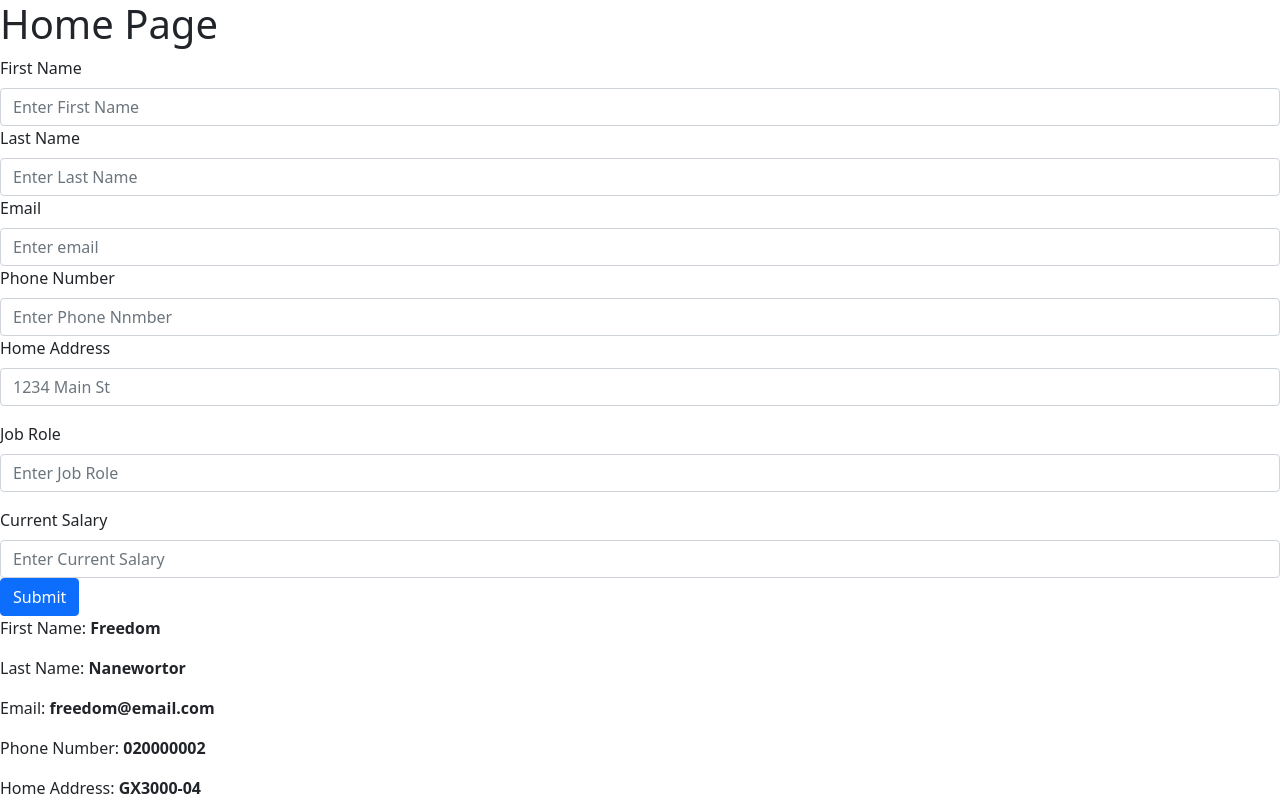
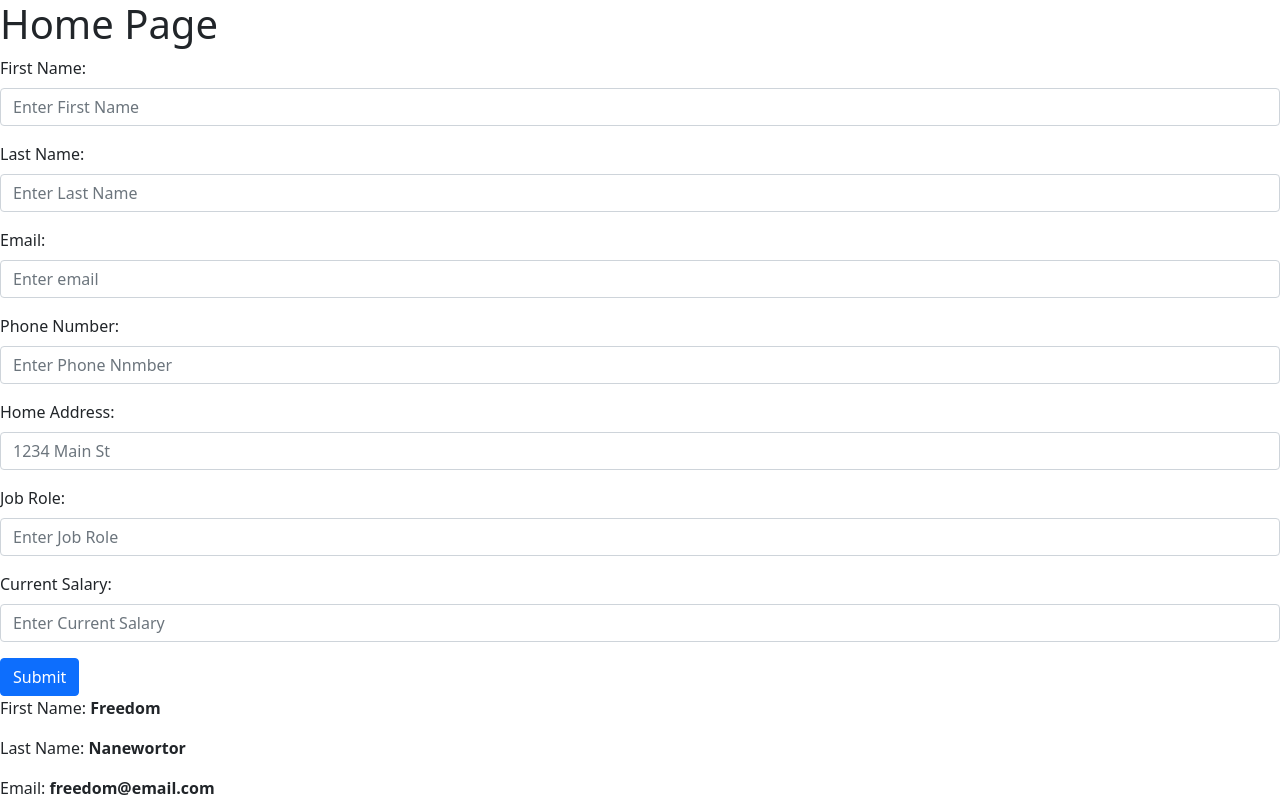
Before and after one commit to Freedom-seven/fe-tech, a React (Create React App) app: page / in a window 1280 px wide. Shown: the top 800 px of the page. Built offline with nearby package versions, Linux system fonts and the light colour scheme.

Commit message:
add handles

```diff
--- a/src/Components/EmployeeDataForm.jsx
+++ b/src/Components/EmployeeDataForm.jsx
@@ -1,12 +1,10 @@
-import React, { Component } from 'react';
-import Form from 'react-bootstrap/Form';
-import Button from 'react-bootstrap/Button';
-
-
+import React, { Component } from "react";
+import Form from "react-bootstrap/Form";
+import Button from "react-bootstrap/Button";
 
 class EmployeeDataForm extends Component {
   constructor(props) {
-        super(props)
+    super(props);
     this.state = {
       firstName: "",
       lastName: "",
@@ -14,52 +12,113 @@ class EmployeeDataForm extends Component {
       phoneNumber: "",
       homeAddress: "",
       jobRole: "",
-          currentSalary: ""
-        }
+      currentSalary: "",
+    };
   }
 
+  handleChange = (e) => {
+    const target = e.target;
+    const value = target.value;
+    const name = target.name;
+
+    this.setState({ [name]:value });
+  }
+
+  handleSubmit = (e) => {
+    e.preventDefault();
+    console.log(this.state);
+    this.setState({
+      firstName: "",
+      lastName: "",
+      email: "",
+      phoneNumber: "",
+      homeAddress: "",
+      jobRole: "",
+      currentSalary: "",
+    });
+  };
 
   render() {
     return (
       <Form onSubmit={this.handleSubmit}>
-
-    <Form.Group controlId="formGridFirstName">
-      <Form.Label>First Name</Form.Label>
-      <Form.Control type="First Name" value={this.state.firstName} onChange={this.handleChange} placeholder="Enter First Name" />
+        <Form.Group className="mb-3 form" controlId="formGridFirstName">
+          <Form.Label className="formLabel">First Name:</Form.Label>
+          <Form.Control
+            type="firstName"
+            name="firstName"
+            value={this.state.firstName}
+            onChange={this.handleChange}
+            placeholder="Enter First Name"
+          />
         </Form.Group>
 
-    <Form.Group controlId="formGridLastName">
-      <Form.Label>Last Name</Form.Label>
-      <Form.Control type="Last Name" value={this.state.lastName} onChange={this.handleChange}  placeholder="Enter Last Name" />
+        <Form.Group className="mb-3" controlId="formGridLastName">
+          <Form.Label className="formLabel">Last Name:</Form.Label>
+          <Form.Control
+            type="lastName"
+            name="lastName"
+            value={this.state.lastName}
+            onChange={this.handleChange}
+            placeholder="Enter Last Name"
+          />
         </Form.Group>
 
-    <Form.Group controlId="formGridEmail">
-      <Form.Label>Email</Form.Label>
-      <Form.Control type="email" value={this.state.email} onChange={this.handleChange}  placeholder="Enter email" />
+        <Form.Group className="mb-3" controlId="formGridEmail">
+          <Form.Label className="formLabel">Email:</Form.Label>
+          <Form.Control
+            type="email"
+            name="email"
+            value={this.state.email}
+            onChange={this.handleChange}
+            placeholder="Enter email"
+          />
         </Form.Group>
 
-    <Form.Group controlId="formGridPhoneNUmber">
-      <Form.Label>Phone Number</Form.Label>
-      <Form.Control type="number" value={this.state.phoneNumber} onChange={this.handleChange}  placeholder="Enter Phone Nnmber" />
+        <Form.Group className="mb-3" controlId="formGridPhoneNUmber">
+          <Form.Label className="formLabel">Phone Number:</Form.Label>
+          <Form.Control
+            type="number"
+            name="phoneNumber"
+            value={this.state.phoneNumber}
+            onChange={this.handleChange}
+            placeholder="Enter Phone Nnmber"
+          />
         </Form.Group>
 
-
         <Form.Group className="mb-3" controlId="formGridHomeAddress">
-    <Form.Label>Home Address</Form.Label>
-    <Form.Control type="home Address" value={this.state.homeAddress} onChange={this.handleChange}  placeholder="1234 Main St" />
+          <Form.Label className="formLabel">Home Address:</Form.Label>
+          <Form.Control
+            type="homeAddress"
+            name="homeAddress"
+            value={this.state.homeAddress}
+            onChange={this.handleChange}
+            placeholder="1234 Main St"
+          />
         </Form.Group>
 
         <Form.Group className="mb-3" controlId="formGridJobRole">
-    <Form.Label>Job Role</Form.Label>
-    <Form.Control type="jobRole" value={this.state.jobRole} onChange={this.handleChange}  placeholder="Enter Job Role" />
+          <Form.Label className="formLabel">Job Role:</Form.Label>
+          <Form.Control
+            type="text"
+            name="jobRole"
+            value={this.state.jobRole}
+            onChange={this.handleChange}
+            placeholder="Enter Job Role"
+          />
         </Form.Group>
 
-  <Form.Group controlId="formGridCurrentSalary">
-      <Form.Label>Current Salary</Form.Label>
-      <Form.Control type="number" value={this.state.currentSalary} onChange={this.handleChange}  placeholder="Enter Current Salary" />
+        <Form.Group className="mb-3" controlId="formGridCurrentSalary">
+          <Form.Label className="formLabel">Current Salary:</Form.Label>
+          <Form.Control
+            type="text"
+            name="currentSalary"
+            value={this.state.currentSalary}
+            onChange={this.handleChange}
+            placeholder="Enter Current Salary"
+          />
         </Form.Group>
 
-  <Button variant="primary" type="submit">
+        <Button className="formSubmit" variant="primary" type="submit">
           Submit
         </Button>
       </Form>
```
Lines whose indentation alone changed are shown as unchanged.
